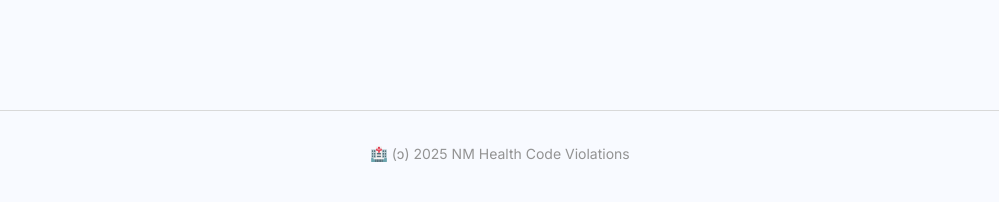
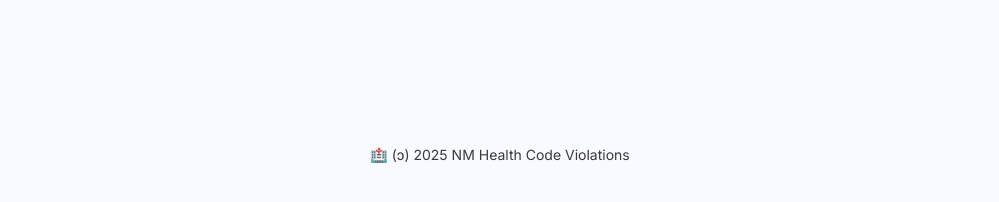
Before and after one commit to aindaco1/restaurant-locations, a Jekyll site: the page built from index.html, in a window 1280 px wide and 1400 px high, scrolled down 197 px. Shown: the part 1188-1390 px from the top of the window, without its empty margins (140-1139 px from the left). Built offline with Jekyll 4.4.1, drawn with Linux system fonts in a browser that asks for light colours; some web fonts are replaced.

Commit message:
Clean up footer CSS

```diff
--- a/assets/partials/_components.scss
+++ b/assets/partials/_components.scss
@@ -573,7 +573,6 @@ a {
 .footer {
   margin-top: $section--gap;
   padding: $space--xl 0;
-  border-top: 1px solid $color--light;
   text-align: center;
 
   &__container {
@@ -581,19 +580,9 @@ a {
   }
 
   &__text {
-    @include body-small;
-    color: $text--muted;
-  }
-
-  &__links {
-    display: flex;
-    justify-content: center;
-    gap: $space--lg;
-    margin-top: $space--md;
-
-    a {
-      @include body-small;
-    }
+    font-size: $body-small--size;
+    color: $text--default;
+    margin: 0;
   }
 }
 
```
